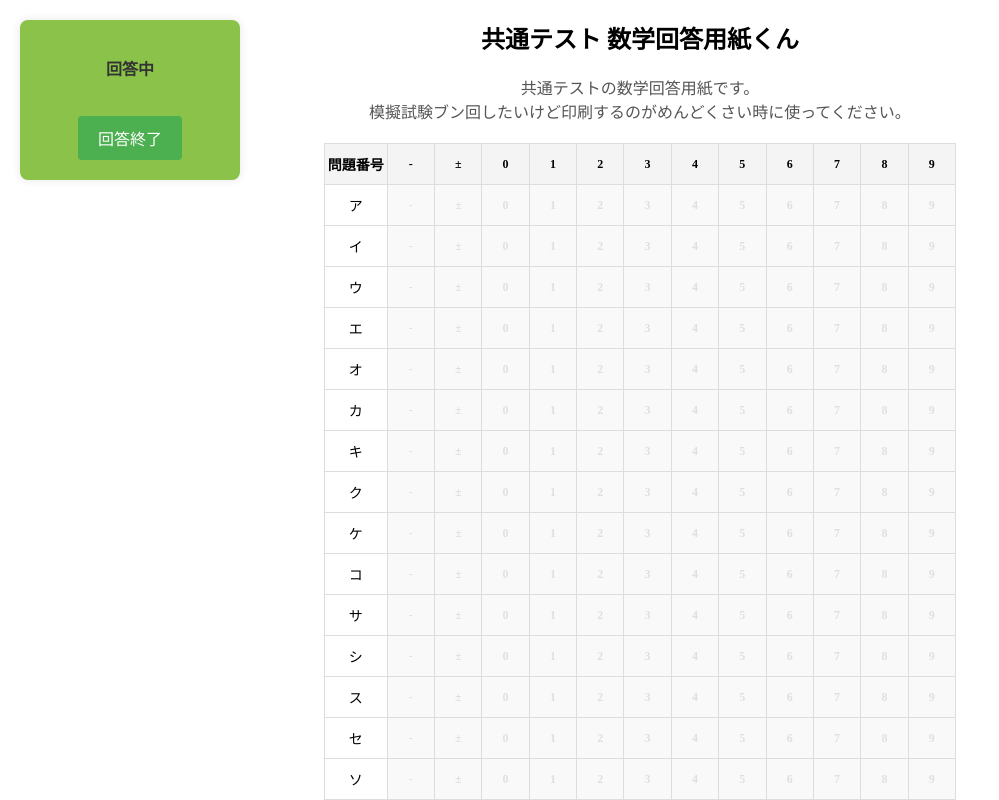
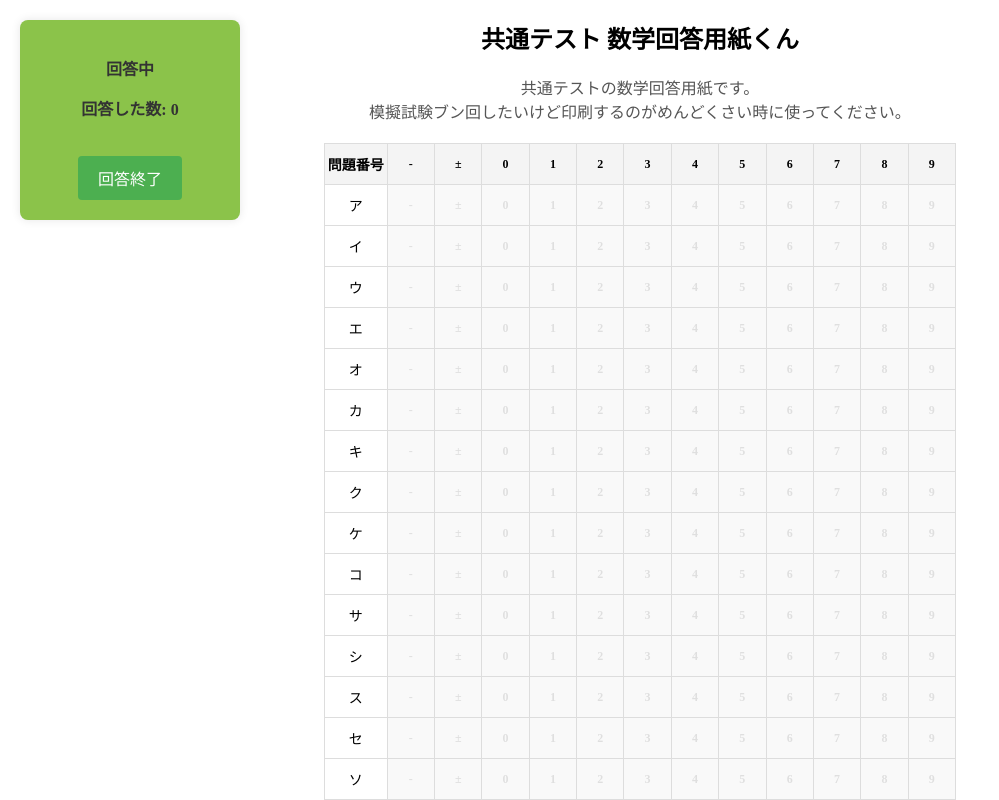
Before and after one commit to kannna5296/kyotsu, a Vue app: page / in a window 1280 px wide. Shown: the top 800 px of the page, without its empty margins (0-999 px from the left). Built offline with nearby package versions, Linux system fonts and the light colour scheme.

Commit message:
集計追加

```diff
--- a/src/components/Math.vue
+++ b/src/components/Math.vue
@@ -79,6 +79,14 @@
   >
      <p v-if="isAnsweringEnded">採点中<br>(回答を変更できません)</p>
       <p v-else>回答中</p>
+
+      <p>回答した数: {{ answeredCount }}</p>
+      <div v-if="isAnsweringEnded">
+        <!-- 正答数 -->
+        <p>正答数: {{ correctCount }}</p>
+        <!-- 正答率 -->
+        <p>正答率: {{ correctRate.toFixed(2) }}%</p>
+      </div>
     <div>
       <!-- ボタン -->
       <button
@@ -112,7 +120,7 @@
 </template>
 
 <script setup lang="ts">
-import { ref } from 'vue';
+import { ref, computed } from 'vue';
 
 // 問題番号を定義（「ア」から「ホ」まで）
 const problems: string[] = [
@@ -193,6 +201,22 @@ function isCorrect(problem: string): boolean {
 function isIncorrect(problem: string): boolean {
   return correctAnswers.value[problem] === false;
 }
+
+// 回答した数
+const answeredCount = computed(() => {
+  return Object.values(answers.value).filter((answer) => answer !== null).length;
+});
+
+// 正答数
+const correctCount = computed(() => {
+  return Object.values(correctAnswers.value).filter((isCorrect) => isCorrect).length;
+});
+
+// 正答率
+const correctRate = computed(() => {
+  if (answeredCount.value === 0) return 0;
+  return (correctCount.value / answeredCount.value) * 100;
+});
 </script>
 
 <style scoped>
```
